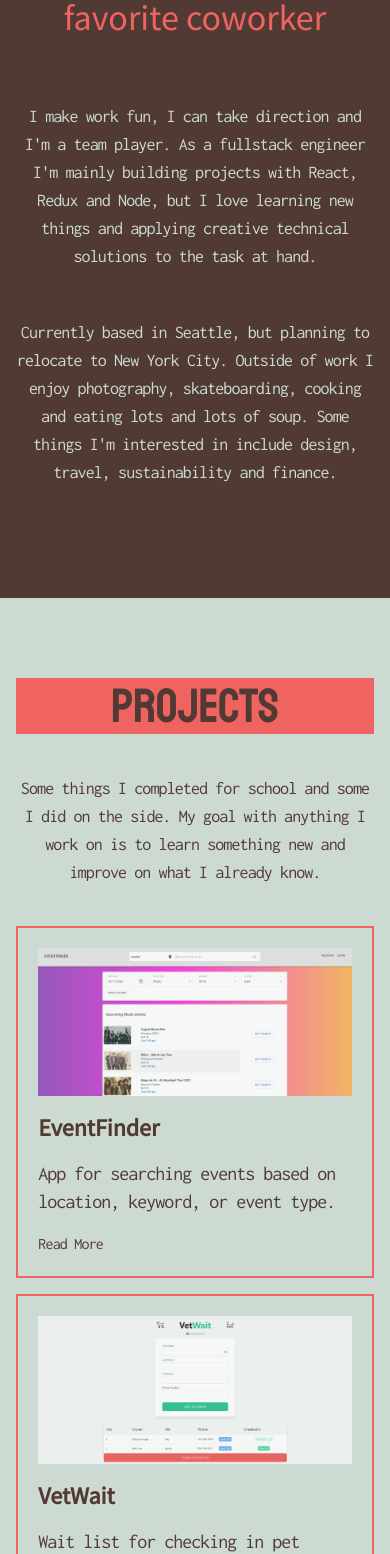
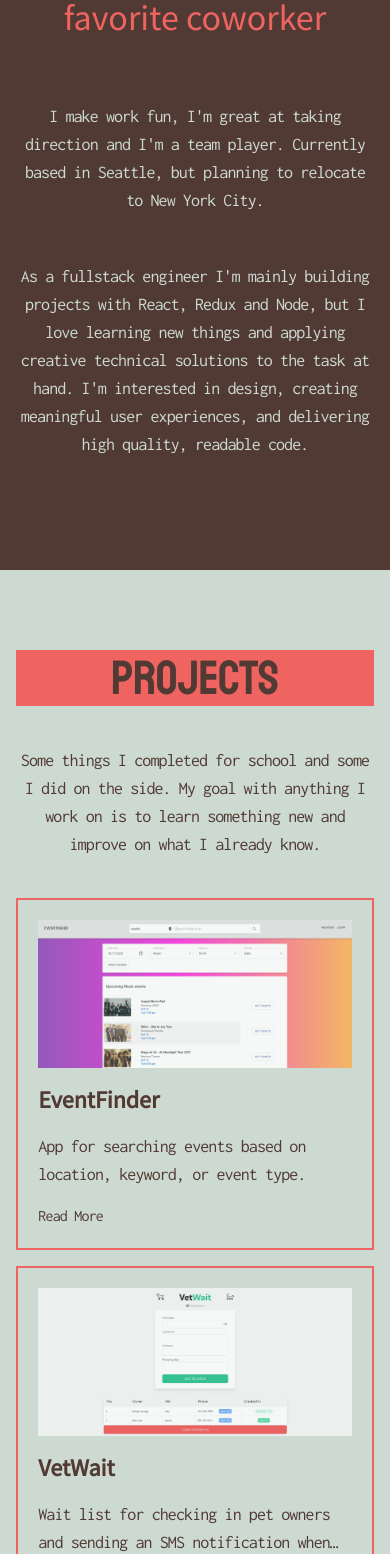
Before and after one commit to piwanaga/portfolio, a React (Create React App) app: page / in a window 390 px wide. Shown: the part 1038-2592 px from the top of the page. Built offline with nearby package versions, Linux system fonts and the light colour scheme.

Commit message:
updated copy and font sizes

```diff
--- a/src/About.js
+++ b/src/About.js
@@ -8,8 +8,8 @@ const About = () => {
             <div className='w-full h-full bg-brown py-28 flex justify-center'>
                 <div className='w-11/12 md:w-11/12 lg:w-4/5 flex flex-col items-center'>
                     <p className='text-red font-serif text-center text-4xl xl:text-5xl mb-16'>Fullstack software engineer, your future favorite coworker</p>
-                    <p className='text-gray text-center font-mono tracking-tighter text-lg md:text-xl mb-12'>I make work fun, I can take direction and I'm a team player. As a fullstack engineer I'm mainly building projects with React, Redux and Node, but I love learning new things and applying creative technical solutions to the task at hand.</p>
-                    <p className='text-gray text-center font-mono tracking-tighter text-lg md:text-xl'>Currently based in Seattle, but planning to relocate to New York City. Outside of work I enjoy photography, skateboarding, cooking and eating lots and lots of soup. Some things I'm interested in include design, travel, sustainability and finance.</p>
+                    <p className='sm:w-4/5 md:w-full lg:w-4/5 text-gray text-center font-mono tracking-tighter text-lg mb-12'>I make work fun, I'm great at taking direction and I'm a team player. Currently based in Seattle, but planning to relocate to New York City.</p>
+                    <p className='sm:w-4/5 md:w-full lg:w-4/5 text-gray text-center font-mono tracking-tighter text-lg'> As a fullstack engineer I'm mainly building projects with React, Redux and Node, but I love learning new things and applying creative technical solutions to the task at hand. I'm interested in design, creating meaningful user experiences, and delivering high quality, readable code.</p>
                 </div>
             </div>
             <div className='hidden md:inline relative'>
--- a/src/Project.js
+++ b/src/Project.js
@@ -21,7 +21,7 @@ const Project = ({ link, title, description, tech, implementation, learned, forw
                 <div className='text-left mb-4 md:m-6 p-5 border-2 border-red hover:shadow transition group'>
                     <img src={image} alt={alt} className='w-full mb-4 opacity-80' />
                     <h5 className='text-brown font-serif font-semibold text-2xl text-gray-800 mb-4'>{title}</h5>
-                    <p className='text-brown font-mono tracking-tighter text-gray-500 text-xl mb-4 line-clamp-2'>{description}</p>
+                    <p className='text-brown font-mono tracking-tighter text-gray-500 text-lg mb-4 line-clamp-2'>{description}</p>
                     <p className='text-brown font-mono tracking-tighter text-md text-gray-500 group-hover:underline group-hover:text-red'>Read More</p>
                 </div>
             </button>
@@ -74,7 +74,7 @@ const Project = ({ link, title, description, tech, implementation, learned, forw
                                 </button>
                             </div>
                             <div className="mt-2">
-                                <p className="font-mono text-brown tracking-tighter sm:text-xl mb-4">
+                                <p className="font-mono text-brown tracking-tighter sm:text-lg mb-4">
                                     {description}
                                 </p>
 
--- a/src/ProjectList.js
+++ b/src/ProjectList.js
@@ -49,7 +49,7 @@ const ProjectList = [
         tech: ['GraphQL', 'Apollo Server', 'Apollo Client', 'React', 'TailwindCSS'] ,
         implementation: 'Setup my server, schema, resolver and data source using Apollo Server and GraphQL as a wrapper for an existing API endpoint. Used Apollo Client to query the server and fetch my data.',
         learned: 'The basics of using GraphQL and Apollo Server.',
-        forward: "I'd love to learn more about GraphQL and its use cases. For this project in particular I'd like to include functionality for easily comparing data between states such as in a table.",
+        forward: "I'd like to include functionality for comparing data between states with some sort of visualization.",
         image: covidStats,
         alt: 'covid stats screnshot'
     },
```
